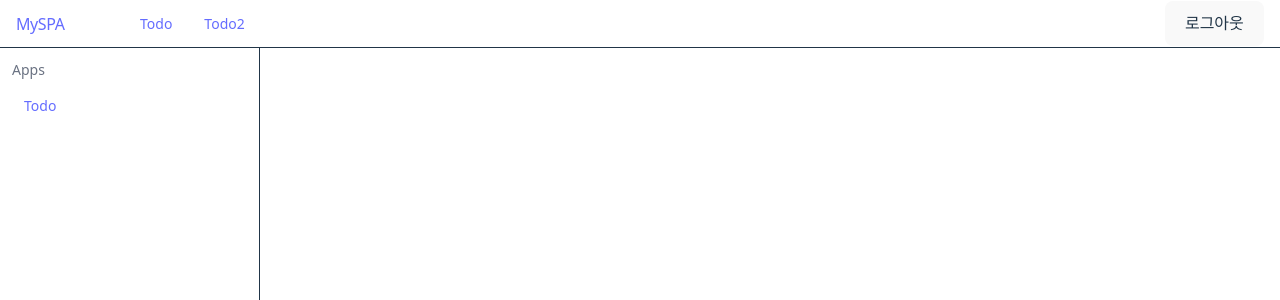
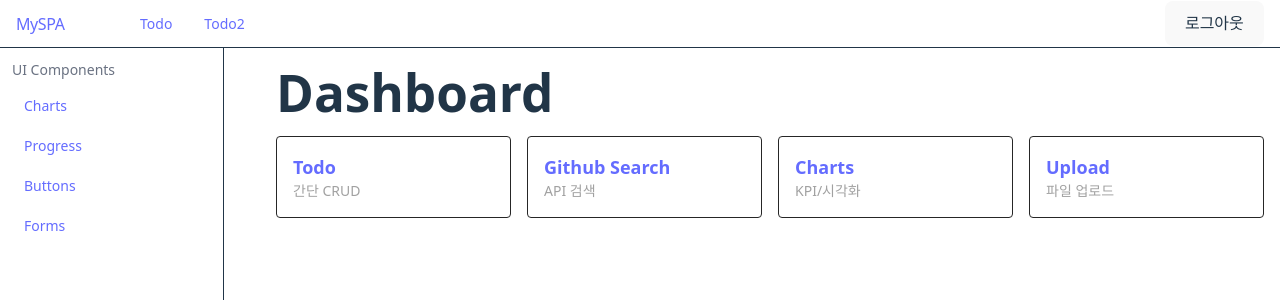
Before and after one commit to No1stone/react-sandbox, a React (Vite) app: page / in a window 1280 px wide. Shown: the top 300 px of the page. Built offline with nearby package versions, Linux system fonts and the light colour scheme; sample sign-in values are in the browser's storage.

Commit message:
사이드바

```diff
--- a/src/components/AppShell.tsx
+++ b/src/components/AppShell.tsx
@@ -1,49 +1,17 @@
-import { Outlet, Link, useLocation } from "react-router-dom";
-import { auth } from "@/lib/auth";
+import { Outlet } from 'react-router-dom'
 import Header from './Header'
 import Sidebar from './Sidebar'
 
-type Props = {
-  children: React.ReactNode
-}
-
-export default function AppShell({ children }: Props) {
+export default function AppShell() {
   return (
     <div className="h-screen grid grid-rows-[auto_1fr]">
       <Header />
       <div className="grid grid-cols-[260px_1fr] min-h-0">
         <Sidebar />
         <main className="p-4 overflow-auto">
-          {children}
+          <Outlet /> {/* 자식 라우트가 여기 렌더링 */}
         </main>
       </div>
     </div>
   )
 }
-// export default function AppShell() {
-//   const { pathname } = useLocation();
-//   return (
-//     <div className="min-h-screen grid grid-cols-[240px_1fr]">
-//       <aside className="bg-neutral-900 p-4">
-//         <div className="text-xl font-bold mb-4">React Sandbox</div>
-//         <nav className="flex flex-col gap-2">
-//           <Link className={navCls(pathname === "/dashboard" || pathname === "/")} to="/dashboard">Dashboard</Link>
-//           <Link className={navCls(pathname.startsWith("/apps/todo"))} to="/apps/todo">Todo</Link>
-//           <button className="text-left rounded px-2 py-1 hover:bg-neutral-800" onClick={auth.logout}>
-//             Logout
-//           </button>
-//         </nav>
-//       </aside>
-//       <main className="p-6">
-//         <Outlet />
-//       </main>
-//     </div>
-//   );
-// }
-
-function navCls(active: boolean) {
-  return [
-    "rounded px-2 py-1 hover:bg-neutral-800",
-    active ? "bg-neutral-800 font-semibold" : ""
-  ].join(" ");
-}
--- a/src/components/Sidebar.tsx
+++ b/src/components/Sidebar.tsx
@@ -1,19 +1,25 @@
 // src/components/Sidebar.tsx
 import { NavLink } from 'react-router-dom'
+import sidebarMenu from './sidebarMenu'
 
 export default function Sidebar() {
     return (
-    <aside className="h-full border-r bg-white p-3">
-      <div className="text-sm text-gray-500 mb-2">Apps</div>
-      <nav className="space-y-1 text-sm">
+      <aside className="h-full border-r bg-white p-3 w-56">
+        <div className="text-sm text-gray-500 mb-2">UI Components</div>
+        <nav className="space-y-1">
+          {sidebarMenu.map(item => (
             <NavLink
-          to="/apps/todo"
+              key={item.slug}
+              to={item.path}
               className={({ isActive }) =>
-            `block px-3 py-2 rounded ${isActive ? 'bg-gray-900 text-white' : 'hover:bg-gray-50'}`
+                `block px-3 py-2 rounded text-sm ${
+                  isActive ? 'bg-gray-900 text-white' : 'hover:bg-gray-50'
+                }`
               }
             >
-          Todo
+              {item.title}
             </NavLink>
+          ))}
         </nav>
       </aside>
     )
--- /dev/null
+++ b/src/components/sidebarMenu.ts
@@ -0,0 +1,15 @@
+// src/components/sidebarMenu.ts
+export type SideMenu = {
+    slug: string
+    title: string
+    path: string
+  }
+
+  const sidebarMenu: SideMenu[] = [
+    { slug: 'charts', title: 'Charts', path: '/sidebar/charts' },
+    { slug: 'progress', title: 'Progress', path: '/sidebar/progress' },
+    { slug: 'buttons', title: 'Buttons', path: '/sidebar/buttons' },
+    { slug: 'forms', title: 'Forms', path: '/sidebar/forms' },
+  ]
+
+  export default sidebarMenu
--- a/src/main.tsx
+++ b/src/main.tsx
@@ -5,13 +5,16 @@
 
 import React from "react";
 import ReactDOM from "react-dom/client";
+import { BrowserRouter } from 'react-router-dom'
 import AppRoutes from "./routes/AppRoutes";
 import "./index.css";
 
 ReactDOM.createRoot(document.getElementById("root")!).render(
   <React.StrictMode>
+  <BrowserRouter>
     <AppRoutes />
-  </React.StrictMode>
+  </BrowserRouter>
+</React.StrictMode>
 );
 
 
```
Also changed, not shown: src/routes/AppRoutes.tsx (+7 -5 lines). Lines whose indentation alone changed are shown as unchanged.
